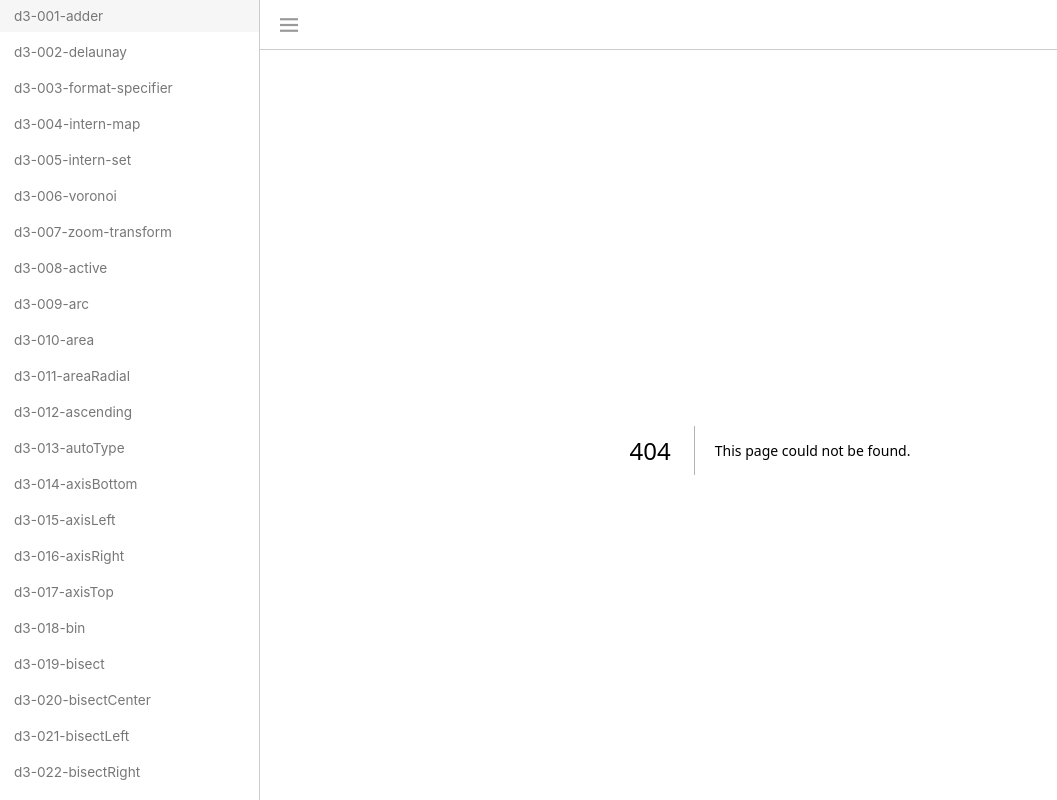
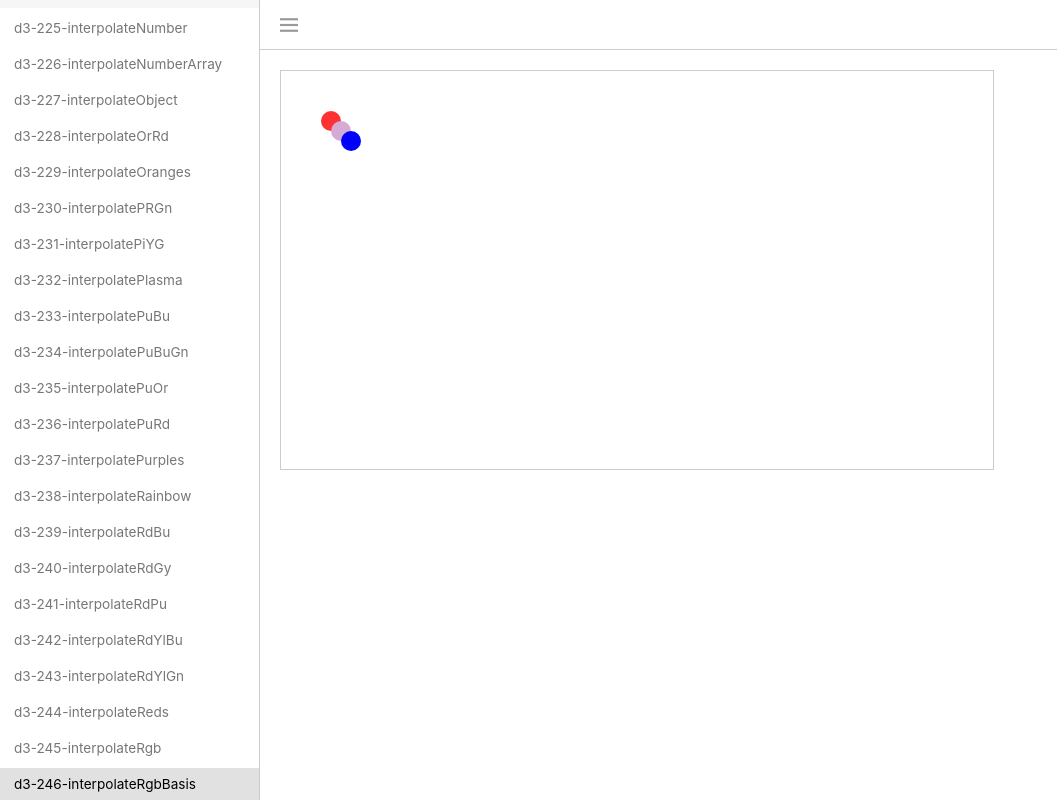
Before and after one commit to wisdomstar94/d3-research, a Next.js app: page /d3-example/d3-246-interpolateRgbBasis in a window 1280 px wide. Before the commit this address had no page. Shown: the whole page, without its empty margins (0-1057 px from the left). Built offline with nearby package versions, Linux system fonts and the light colour scheme.

Commit message:
d3-246-interpolateRgbBasis 페이지 작성 완료.

```diff
--- /dev/null
+++ b/src/app/d3-example/d3-246-interpolateRgbBasis/page.tsx
@@ -0,0 +1,71 @@
+"use client"
+import { interpolateRgbBasis, select } from "d3";
+import { NextPage } from "next";
+import Head from "next/head";
+import { useEffect, useRef } from "react";
+import CommonLayout from "../../../components/layouts/common-layout/common-layout.component";
+
+// https://www.geeksforgeeks.org/d3-js-interpolatergbbasis-function/
+
+const Index: NextPage = () => {
+  return (
+    <>
+      <Head>
+        <title>d3-246-interpolateRgbBasis</title>
+        <meta name="description" content="d3-246-interpolateRgbBasis 예시 코드 페이지입니다." />
+        <link rel="icon" href="/favicon.ico" />
+      </Head>
+
+      <CommonLayout>
+        <PageContents />
+      </CommonLayout>
+    </>
+  );
+};
+
+const PageContents = () => {
+  const boxElementRef = useRef<HTMLDivElement>(null);
+
+  useEffect(() => {
+    while (boxElementRef.current?.hasChildNodes() === true) {
+      if (boxElementRef.current?.firstChild !== null) {
+        boxElementRef.current?.removeChild(boxElementRef.current?.firstChild);
+      }
+    }
+
+    /*
+      d3.interpolateRgbBasis 함수는  RGB 색상으로 변환된 지정된
+      색상 배열의 균일한 비합리적 B-스플라인 보간기 함수를 반환하는 데 사용됩니다.
+    */
+    const i = interpolateRgbBasis(["red", "white", "blue"]);
+
+    const box = select(boxElementRef.current).append("svg").attr("width", "100%").attr("height", "100%");
+
+    function getT(index: number) {
+      if (index === 0) return 0.1;
+      if (index === 1) return 0.5;
+      if (index === 2) return 1;
+      return 1;
+    }
+
+    Array.from({ length: 3 }).forEach((_, inIndex) => {
+      box
+        .append("g")
+        .append("circle")
+        .attr("r", 10)
+        .attr("cx", ((0 + 1) * 50) + (inIndex * 10))
+        .attr("cy", ((0 + 1) * 50) + (inIndex * 10))
+        .style("fill", i(getT(inIndex)));
+    });
+  }, []);
+
+  return (
+    <>
+      <div className="box" ref={boxElementRef}>
+
+      </div>
+    </>
+  );
+};
+
+export default Index;
--- a/src/components/layouts/side-bar/side-bar.component.tsx
+++ b/src/components/layouts/side-bar/side-bar.component.tsx
@@ -260,6 +260,7 @@ const SideBar = (props: ISideBar.Props) => {
     { menuName: 'd3-243-interpolateRdYlGn', menuLink: '/d3-example/d3-243-interpolateRdYlGn' },
     { menuName: 'd3-244-interpolateReds', menuLink: '/d3-example/d3-244-interpolateReds' },
     { menuName: 'd3-245-interpolateRgb', menuLink: '/d3-example/d3-245-interpolateRgb' },
+    { menuName: 'd3-246-interpolateRgbBasis', menuLink: '/d3-example/d3-246-interpolateRgbBasis' },
   ]);
 
   useEffect(() => {
```
